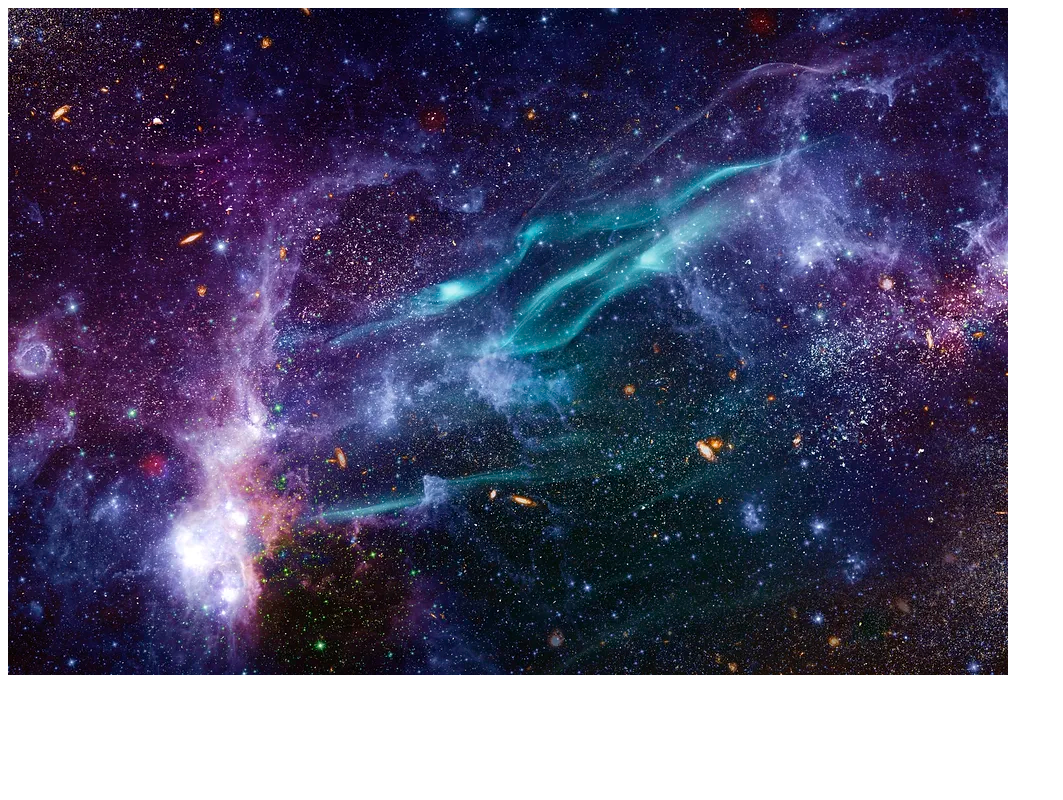
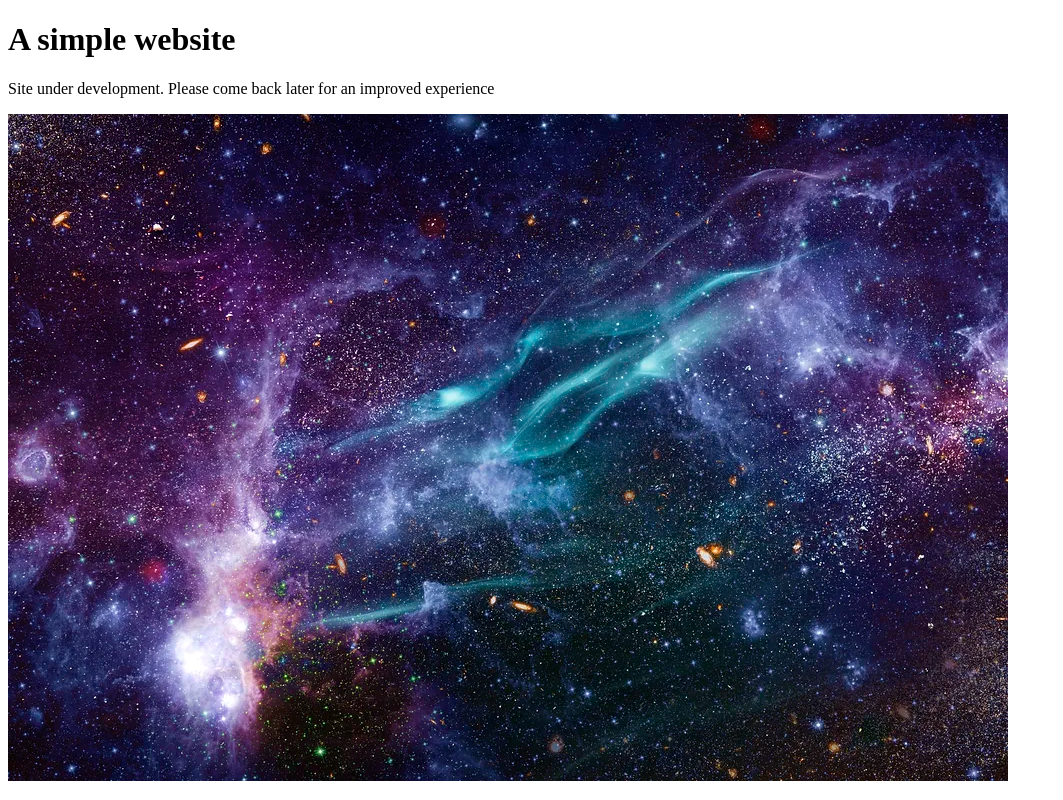
Before and after one commit to Boktiar1/boktiar1.github.io, a plain HTML site: page index.html in a window 1280 px wide. Shown: the whole page, without its empty margins (0-1063 px from the left). Drawn offline with Linux system fonts and the light colour scheme.

Commit message:
Update index.html

```diff
--- a/index.html
+++ b/index.html
@@ -6,6 +6,8 @@
     <title>Bok's stars</title>
   </head>
   <body>
+    <h1>A simple website</h1>
+    <p>Site under development. Please come back later for an improved experience</p>
     <img src="images/pic02.png" alt="A galaxy" />
   </body>
 </html>
```
